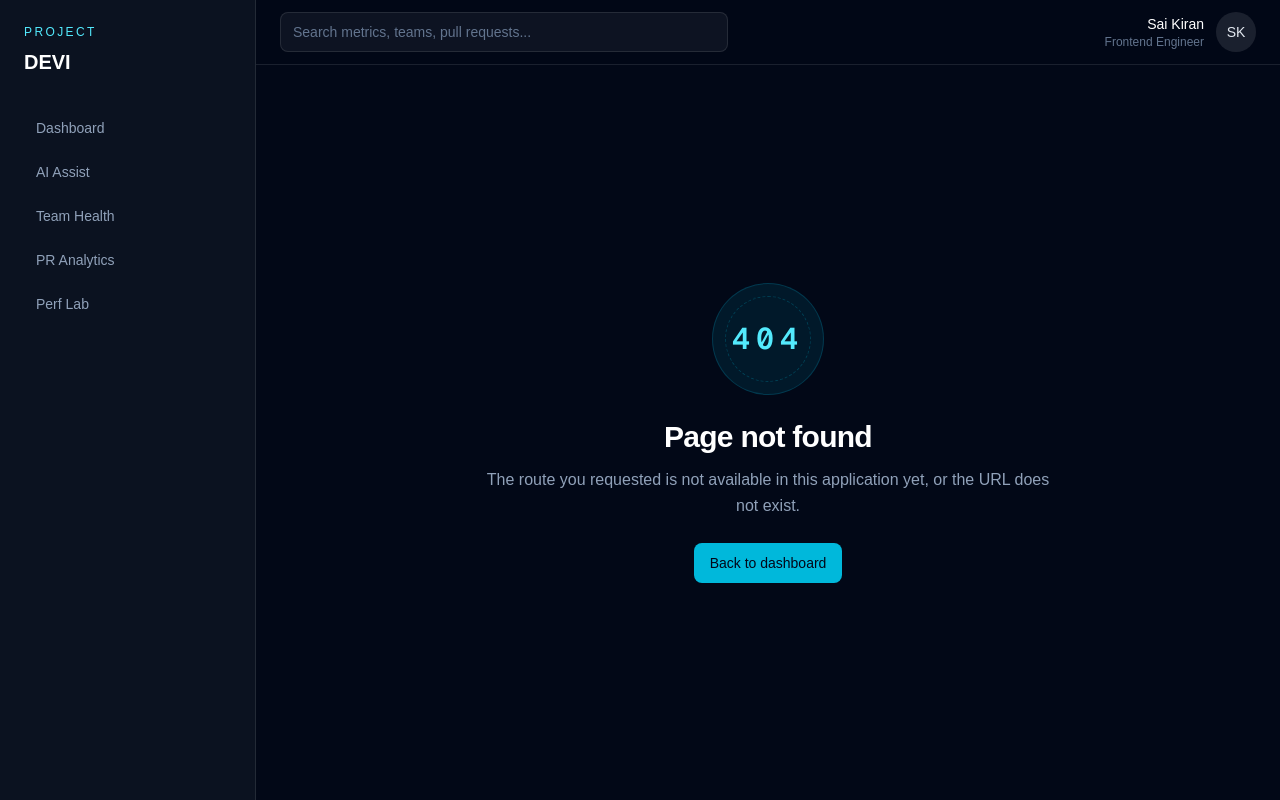
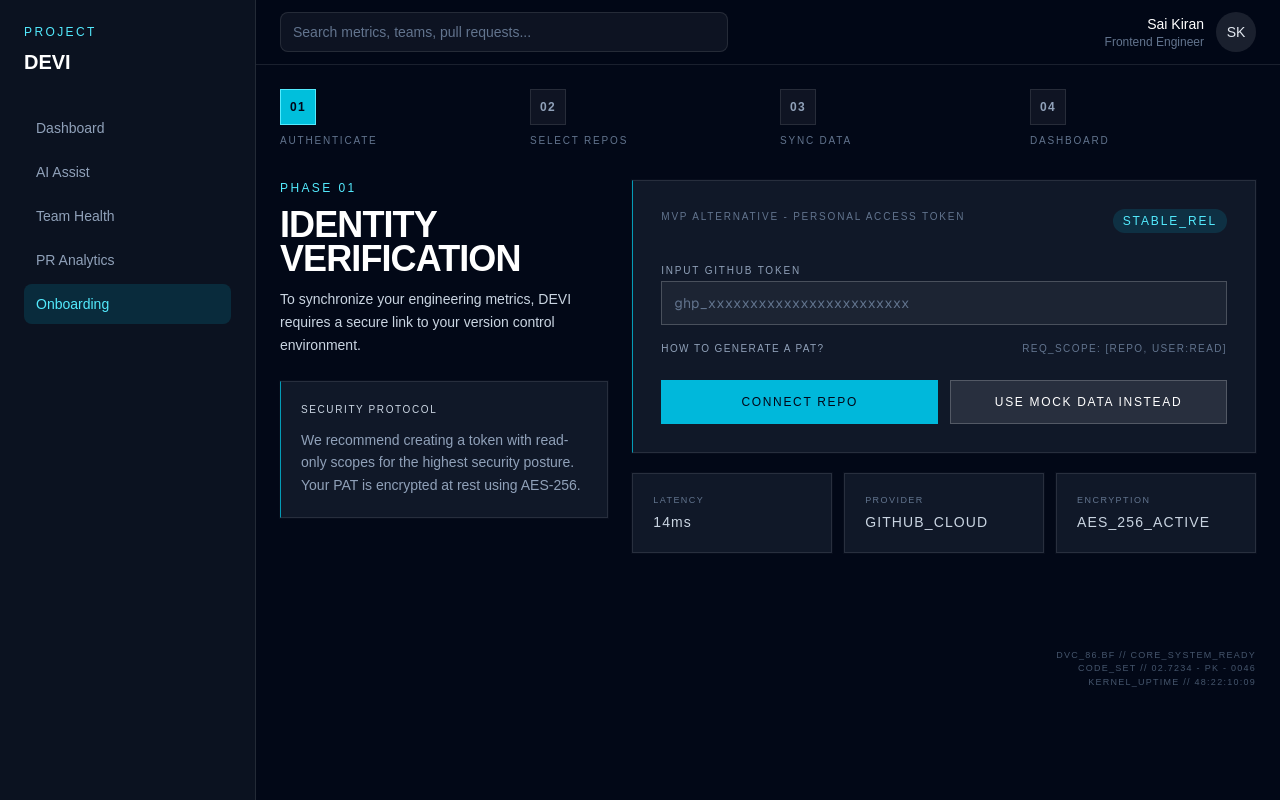
Before and after one commit to SohanVarnikar/devi, a Next.js app: page /onboarding in a window 1280 px wide. Before the commit this address had no page. Built offline with nearby package versions, Linux system fonts and the light colour scheme.

Commit message:
feat: add onboarding page

```diff
--- a/app/components/layout/AppSidebar.tsx
+++ b/app/components/layout/AppSidebar.tsx
@@ -9,7 +9,7 @@
   { label: "AI Assist", href: "/ai-assist" },
   { label: "Team Health", href: "/team-health" },
   { label: "PR Analytics", href: "/pr-analytics" },
-  { label: "Perf Lab", href: "/perf-lab" },
+  { label: "Onboarding", href: "/onboarding" },
 ];
 
 export function AppSidebar() {
--- /dev/null
+++ b/app/components/onboarding/OnboardingView.tsx
@@ -0,0 +1,175 @@
+import Link from "next/link";
+import { Badge } from "@/app/components/ui/Badge";
+import { Button } from "@/app/components/ui/Button";
+import { Card } from "@/app/components/ui/Card";
+import { Input } from "@/app/components/ui/Input";
+import { cn } from "@/app/lib/utils";
+import {
+  onboardingData,
+  type OnboardingData,
+} from "@/app/components/onboarding/data";
+
+type OnboardingViewProps = {
+  data?: OnboardingData;
+  className?: string;
+};
+
+function StepTracker({ steps }: { steps: OnboardingData["steps"] }) {
+  return (
+    <ol
+      aria-label="Onboarding progress"
+      className="grid grid-cols-2 gap-6 sm:grid-cols-4"
+    >
+      {steps.map((step) => {
+        const isCurrent = step.status === "current";
+        const isComplete = step.status === "complete";
+        return (
+          <li key={step.id} className="space-y-2">
+            <div
+              aria-current={isCurrent ? "step" : undefined}
+              className={cn(
+                "inline-flex h-9 w-9 items-center justify-center border text-xs font-semibold tracking-[0.12em]",
+                isCurrent && "border-cyan-300 bg-cyan-400/90 text-slate-950",
+                isComplete &&
+                  "border-emerald-300 bg-emerald-400/90 text-slate-950",
+                !isCurrent &&
+                  !isComplete &&
+                  "border-white/10 bg-white/5 text-slate-400",
+              )}
+            >
+              {step.index}
+            </div>
+            <p className="text-[10px] uppercase tracking-[0.18em] text-slate-500">
+              {step.label}
+            </p>
+          </li>
+        );
+      })}
+    </ol>
+  );
+}
+
+export function OnboardingView({
+  data = onboardingData,
+  className,
+}: OnboardingViewProps) {
+  return (
+    <section
+      aria-labelledby="onboarding-title"
+      className={cn("space-y-8", className)}
+    >
+      <StepTracker steps={data.steps} />
+
+      <div className="grid grid-cols-1 gap-6 xl:grid-cols-[1fr_1.9fr]">
+        <aside className="space-y-6">
+          <header className="space-y-3">
+            <p className="text-xs uppercase tracking-[0.2em] text-cyan-300">
+              {data.phase}
+            </p>
+            <h1
+              id="onboarding-title"
+              className="text-4xl font-black leading-[0.95] tracking-tight text-white"
+            >
+              {data.title}
+            </h1>
+            <p className="max-w-sm text-sm leading-relaxed text-slate-300">
+              {data.description}
+            </p>
+          </header>
+
+          <Card className="rounded-none border-l border-l-cyan-400/70 p-4">
+            <h2 className="text-[10px] uppercase tracking-[0.16em] text-slate-300">
+              {data.securityTitle}
+            </h2>
+            <p className="mt-3 text-sm leading-relaxed text-slate-400">
+              {data.securityBody}
+            </p>
+          </Card>
+        </aside>
+
+        <div className="space-y-5">
+          <Card className="rounded-none border-l border-l-cyan-400/70 p-7">
+            <div className="flex items-start justify-between gap-4">
+              <p className="text-[10px] uppercase tracking-[0.18em] text-slate-500">
+                {data.panelLabel}
+              </p>
+              <Badge variant="info" className="uppercase tracking-[0.16em]">
+                {data.releaseLabel}
+              </Badge>
+            </div>
+
+            <form className="mt-6 space-y-4" aria-label="GitHub token form">
+              <div className="space-y-2">
+                <label
+                  htmlFor="github-token"
+                  className="text-[10px] uppercase tracking-[0.18em] text-slate-400"
+                >
+                  {data.panelTitle}
+                </label>
+                <Input
+                  id="github-token"
+                  name="githubToken"
+                  type="password"
+                  autoComplete="off"
+                  spellCheck={false}
+                  aria-describedby="pat-helper pat-scope"
+                  placeholder={data.tokenPlaceholder}
+                  className="h-11 rounded-none border-white/20 bg-black/50 font-mono"
+                />
+              </div>
+
+              <div className="flex items-center justify-between gap-4 text-[10px] uppercase tracking-[0.14em] text-slate-500">
+                <Link
+                  href="https://docs.github.com/en/authentication/keeping-your-account-and-data-secure/managing-your-personal-access-tokens"
+                  target="_blank"
+                  rel="noreferrer"
+                  id="pat-helper"
+                  className="text-slate-400 underline-offset-2 transition-colors hover:text-cyan-300 hover:underline"
+                >
+                  {data.helperText}
+                </Link>
+                <span id="pat-scope">{data.requiredScope}</span>
+              </div>
+
+              <div className="grid grid-cols-1 gap-3 pt-2 sm:grid-cols-2">
+                <Button className="h-11 rounded-none text-xs uppercase tracking-[0.14em]">
+                  {data.primaryAction}
+                </Button>
+                <Button
+                  variant="secondary"
+                  className="h-11 rounded-none border border-white/20 bg-transparent text-xs uppercase tracking-[0.14em]"
+                >
+                  {data.secondaryAction}
+                </Button>
+              </div>
+            </form>
+          </Card>
+
+          <dl className="grid grid-cols-1 gap-3 sm:grid-cols-3">
+            {data.stats.map((item) => (
+              <Card key={item.id} className="rounded-none p-4">
+                <dt className="text-[9px] uppercase tracking-[0.16em] text-slate-500">
+                  {item.label}
+                </dt>
+                <dd
+                  className={cn(
+                    "mt-1 text-sm font-medium tracking-[0.08em] text-slate-300",
+                    item.tone === "info" && "text-cyan-300",
+                  )}
+                >
+                  {item.value}
+                </dd>
+              </Card>
+            ))}
+          </dl>
+        </div>
+      </div>
+
+      <footer className="pt-16 text-right text-[9px] uppercase tracking-[0.14em] text-slate-600">
+        {data.footerLines.map((line) => (
+          <p key={line}>{line}</p>
+        ))}
+      </footer>
+    </section>
+  );
+}
--- /dev/null
+++ b/app/components/onboarding/data.ts
@@ -0,0 +1,85 @@
+export type OnboardingStep = {
+  id: string;
+  index: string;
+  label: string;
+  status: "complete" | "current" | "upcoming";
+};
+
+export type OnboardingStat = {
+  id: string;
+  label: string;
+  value: string;
+  tone?: "neutral" | "info";
+};
+
+export type OnboardingData = {
+  phase: string;
+  title: string;
+  description: string;
+  steps: OnboardingStep[];
+  panelLabel: string;
+  panelTitle: string;
+  tokenLabel: string;
+  tokenPlaceholder: string;
+  helperText: string;
+  helperLinkLabel: string;
+  requiredScope: string;
+  securityTitle: string;
+  securityBody: string;
+  releaseLabel: string;
+  primaryAction: string;
+  secondaryAction: string;
+  stats: OnboardingStat[];
+  footerLines: string[];
+};
+
+export const onboardingData: OnboardingData = {
+  phase: "PHASE 01",
+  title: "IDENTITY VERIFICATION",
+  description:
+    "To synchronize your engineering metrics, DEVI requires a secure link to your version control environment.",
+  steps: [
+    { id: "step-auth", index: "01", label: "AUTHENTICATE", status: "current" },
+    {
+      id: "step-repos",
+      index: "02",
+      label: "SELECT REPOS",
+      status: "upcoming",
+    },
+    { id: "step-sync", index: "03", label: "SYNC DATA", status: "upcoming" },
+    {
+      id: "step-dashboard",
+      index: "04",
+      label: "DASHBOARD",
+      status: "upcoming",
+    },
+  ],
+  panelLabel: "MVP ALTERNATIVE - PERSONAL ACCESS TOKEN",
+  panelTitle: "INPUT GITHUB TOKEN",
+  tokenLabel: "GitHub personal access token",
+  tokenPlaceholder: "ghp_xxxxxxxxxxxxxxxxxxxxxxxx",
+  helperText: "How to generate a PAT?",
+  helperLinkLabel: "Open GitHub docs for creating a personal access token",
+  requiredScope: "REQ_SCOPE: [repo, user:read]",
+  securityTitle: "SECURITY PROTOCOL",
+  securityBody:
+    "We recommend creating a token with read-only scopes for the highest security posture. Your PAT is encrypted at rest using AES-256.",
+  releaseLabel: "STABLE_REL",
+  primaryAction: "CONNECT REPO",
+  secondaryAction: "USE MOCK DATA INSTEAD",
+  stats: [
+    { id: "latency", label: "LATENCY", value: "14ms" },
+    { id: "provider", label: "PROVIDER", value: "GITHUB_CLOUD" },
+    {
+      id: "encryption",
+      label: "ENCRYPTION",
+      value: "AES_256_ACTIVE",
+      tone: "info",
+    },
+  ],
+  footerLines: [
+    "DVC_86.BF // CORE_SYSTEM_READY",
+    "CODE_SET // 02.7234 - PK - 0046",
+    "KERNEL_UPTIME // 48:22:10:09",
+  ],
+};
--- /dev/null
+++ b/app/onboarding/page.tsx
@@ -0,0 +1,5 @@
+import { OnboardingView } from "@/app/components/onboarding/OnboardingView";
+
+export default function OnboardingPage() {
+  return <OnboardingView />;
+}
```
